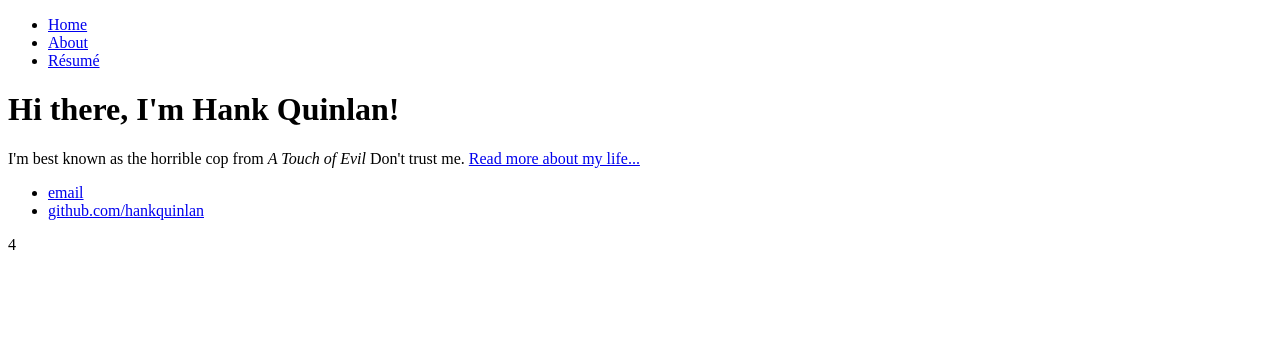
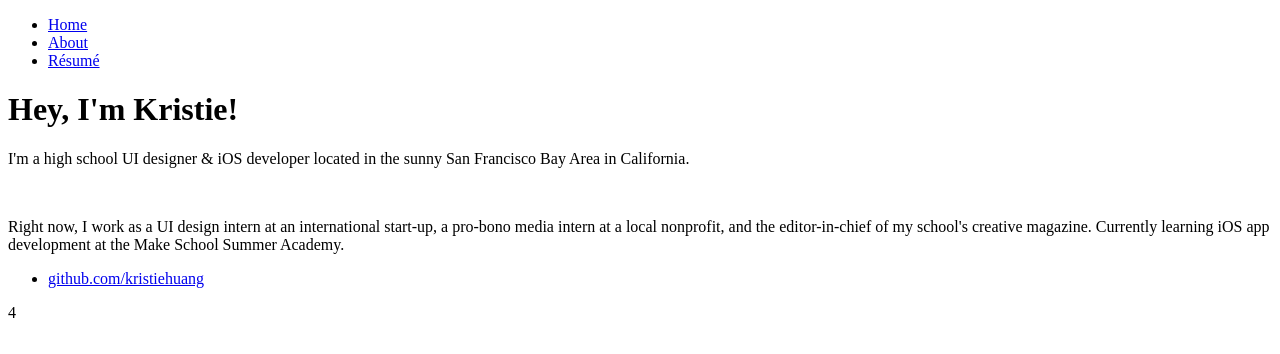
Before and after one commit to kristiehuang/kristiehuang.me, a plain HTML site: page index.html in a window 1280 px wide. Drawn offline with Linux system fonts and the light colour scheme.

Commit message:
Update index.html

```diff
--- a/index.html
+++ b/index.html
@@ -1,3 +1,4 @@
+
 <!DOCTYPE html>
 <html>
 	<head>
@@ -13,14 +14,15 @@
 		</nav>
 		<div class="container">
     		<div class="blurb">
-        		<h1>Hi there, I'm Hank Quinlan!</h1>
-				<p>I'm best known as the horrible cop from <em>A Touch of Evil</em> Don't trust me. <a href="/about">Read more about my life...</a></p>
+        		<h1>Hey, I'm Kristie!</h1>
+				<p>I'm a high school UI designer & iOS developer located in the sunny San Francisco Bay Area in California.</p>
+			<br>
+			<p>Right now, I work as a UI design intern at an international start-up, a pro-bono media intern at a local nonprofit, and the editor-in-chief of my school's creative magazine. Currently learning iOS app development at the Make School Summer Academy.</p>
     		</div><!-- /.blurb -->
 		</div><!-- /.container -->
 		<footer>
     		<ul>
-        		<li><a href="mailto:hankquinlanhub@gmail.com">email</a></li>
-        		<li><a href="https://github.com/hankquinlan">github.com/hankquinlan</a></li>
+        		<li><a href="https://github.com/kristiehuang">github.com/kristiehuang</a></li>
 			</ul>
 		</footer>
 	</body>
```
